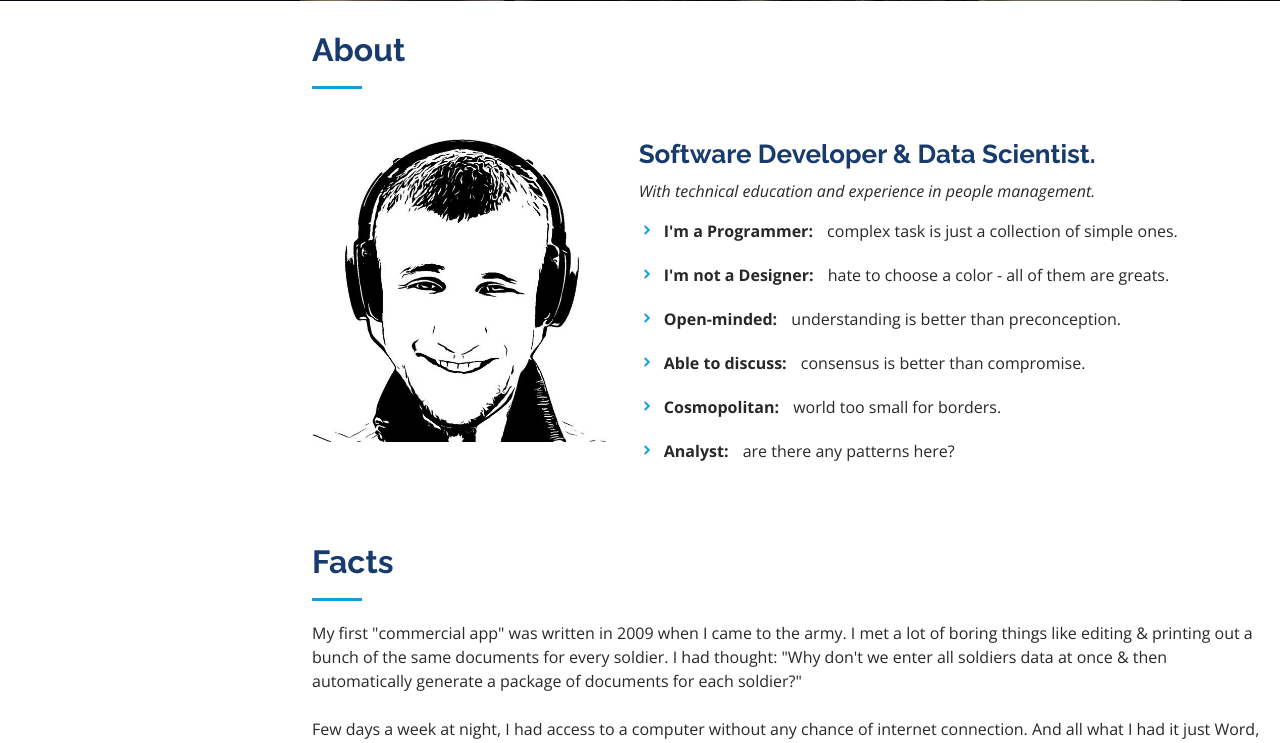
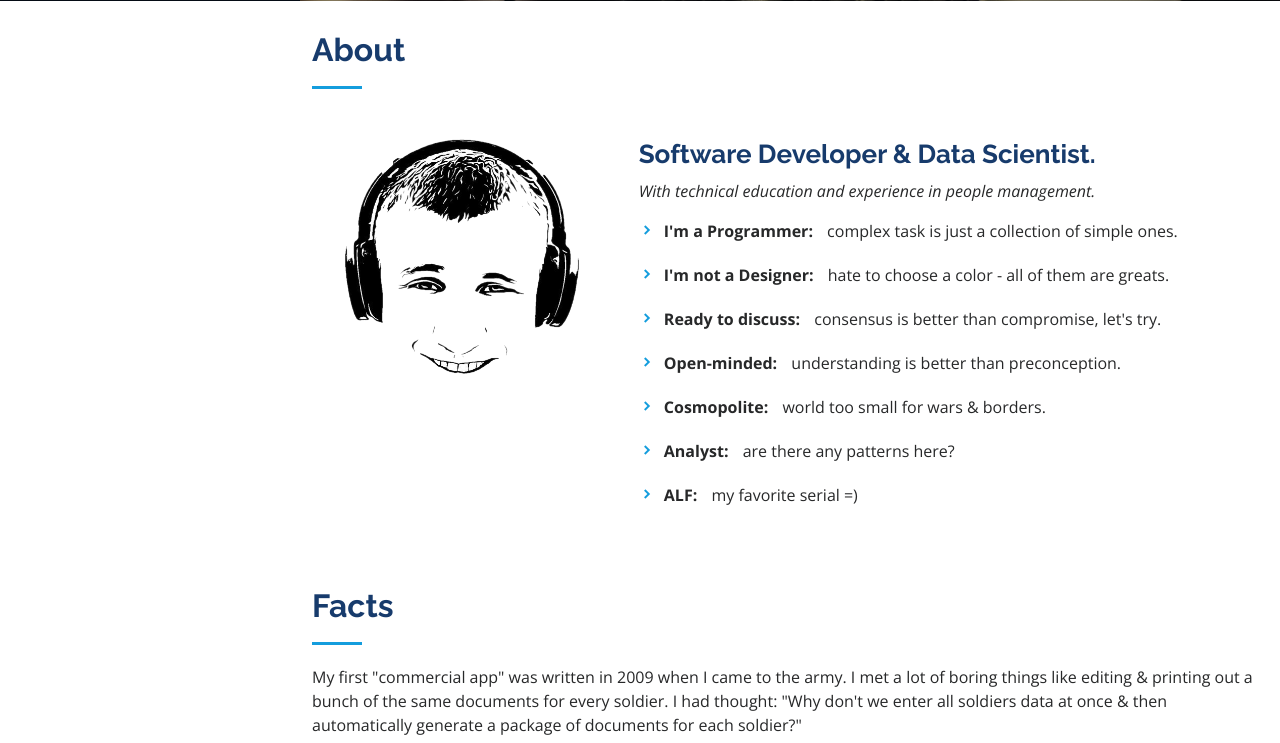
Before and after one commit to k-yakovlev/portfolio-website, a Flask app: page / in a window 1280 px wide. Shown: the part 799-1542 px from the top of the page. Run offline with Flask 2, Linux system fonts and the light colour scheme; some libraries are stand-ins or nearby versions.

Commit message:
Fix content & image in 'About' section.

```diff
--- a/templates/index.html
+++ b/templates/index.html
@@ -93,7 +93,7 @@
 
         <div class="row">
           <div class="col-lg-4" data-aos="fade-right">
-            <img src="static/img/profile-img.jpg" class="img-fluid" alt="">
+            <img src="static/img/profile-img.png" class="img-fluid" alt="">
           </div>
           <div class="col-lg-8 pt-4 pt-lg-0 content" data-aos="fade-left">
             <h3>Software Developer & Data Scientist.</h3>
@@ -105,10 +105,11 @@
                 <ul>
                   <li><i class="bx bxs-chevron-right"></i> <strong>I'm a Programmer:</strong> <span>complex task is just a collection of simple ones.</span></li>
                   <li><i class="bx bxs-chevron-right"></i> <strong>I'm not a Designer:</strong> <span>hate to choose a color - all of them are greats.</span></li>
+                  <li><i class="bx bxs-chevron-right"></i> <strong>Ready to discuss:</strong> <span>consensus is better than compromise, let's try.</span></li>
                   <li><i class="bx bxs-chevron-right"></i> <strong>Open-minded:</strong> <span>understanding is better than preconception.</span></li>
-                  <li><i class="bx bxs-chevron-right"></i> <strong>Able to discuss:</strong> <span>consensus is better than compromise.</span></li>
-                  <li><i class="bx bxs-chevron-right"></i> <strong>Cosmopolitan:</strong> <span>world too small for borders.</span></li>
+                  <li><i class="bx bxs-chevron-right"></i> <strong>Cosmopolite:</strong> <span>world too small for wars & borders.</span></li>
                   <li><i class="bx bxs-chevron-right"></i> <strong>Analyst:</strong> <span>are there any patterns here?</span></li>
+                  <li><i class="bx bxs-chevron-right"></i> <strong>ALF:</strong> <span>my favorite serial =)</span></li>
                 </ul>
               </div>
             </div>
```
Also changed, not shown: static/img/profile-img.jpg (deleted), static/img/profile-img.png (added).
